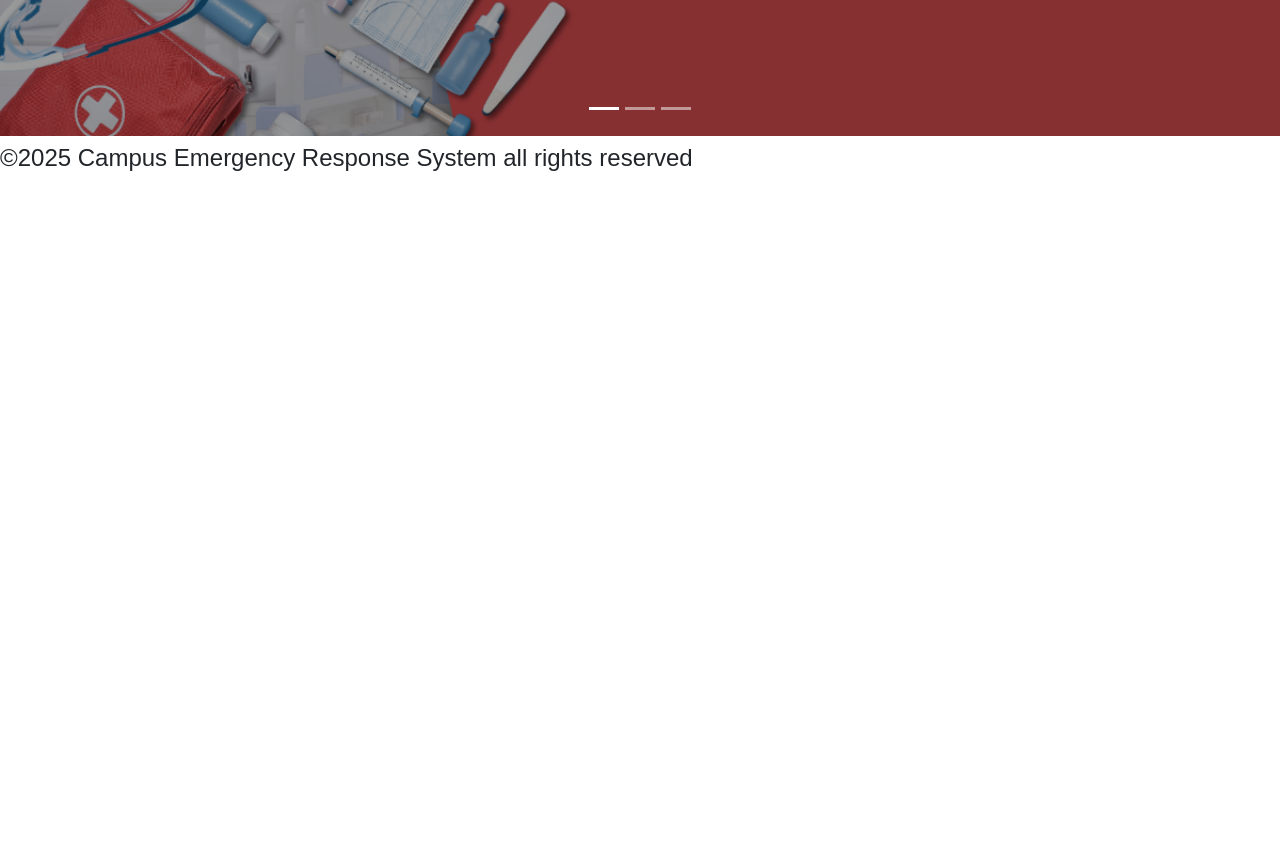
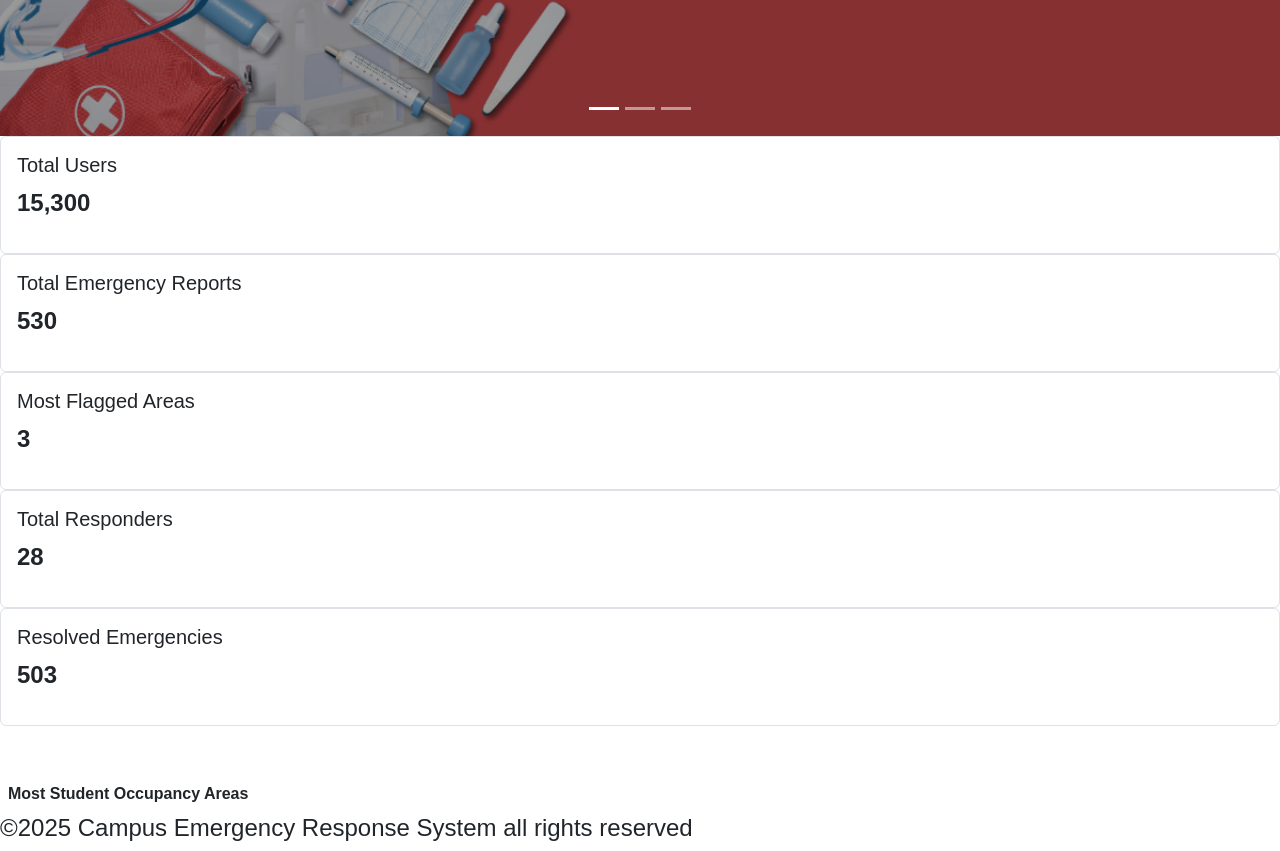
Before and after one commit to LeonardOgendo/Campus-Emergency-Response-System, a React (Vite) app in the folder 1-Frontend/user-app/: page /home in a window 1280 px wide. Shown: the part 460-1311 px from the top of the page. Before the commit the page ends 800 px from the top, so only its background shows below. Built offline with nearby package versions, Linux system fonts and the light colour scheme.

Commit message:
added features dashboard

```diff
--- a/1-Frontend/user-app/src/components/Content.jsx
+++ b/1-Frontend/user-app/src/components/Content.jsx
@@ -1,5 +1,42 @@
 export default function Content(){
     return(
-        <h1></h1>
+
+        <>
+        <div className="dash-container">
+            <div className='box-1'>
+                <div id="t-users" className='border p-3 rounded'>
+                    <h5>Total Users</h5>
+                    <p className='fw-bold fs-4'>15,300</p>
+                </div>
+                <div id="t-emeg" className='border p-3 rounded'>
+                    <h5>Total Emergency Reports</h5>
+                    <p className='fw-bold fs-4'>530</p>
+                </div>
+                <div id="m-flagd" className='border p-3 rounded'>
+                    <h5>Most Flagged Areas</h5>
+                    <p className="fw-bold fs-4">3</p>
+                </div>
+                <div id="t-resn" className='border p-3 rounded'>
+                    <h5>Total Responders</h5>
+                    <p className="fw-bold fs-4">28</p>
+                </div>
+            </div>
+            <div className="box-2">
+                <div id="r-emeg" className='border p-3 rounded'>
+                    <h5>Resolved Emergencies</h5>
+                    <p className='fw-bold fs-4'>503</p>
+                </div>
+            </div>
+        </div>
+
+        <div className='header p-2 mt-5'>
+            <span className='fw-bold'>Most Student Occupancy Areas</span>
+        </div>
+
+
+
+
+    </>
+
     )
 }
--- a/1-Frontend/user-app/src/components/Home.jsx
+++ b/1-Frontend/user-app/src/components/Home.jsx
@@ -1,7 +1,7 @@
 import Navbar from './Navbar';
-import Slider from './Slider';
 import Footer from './Footer';
 import Content from './Content';
+import Slider from './slider';
 
 export default function Home(){
     return(
```
